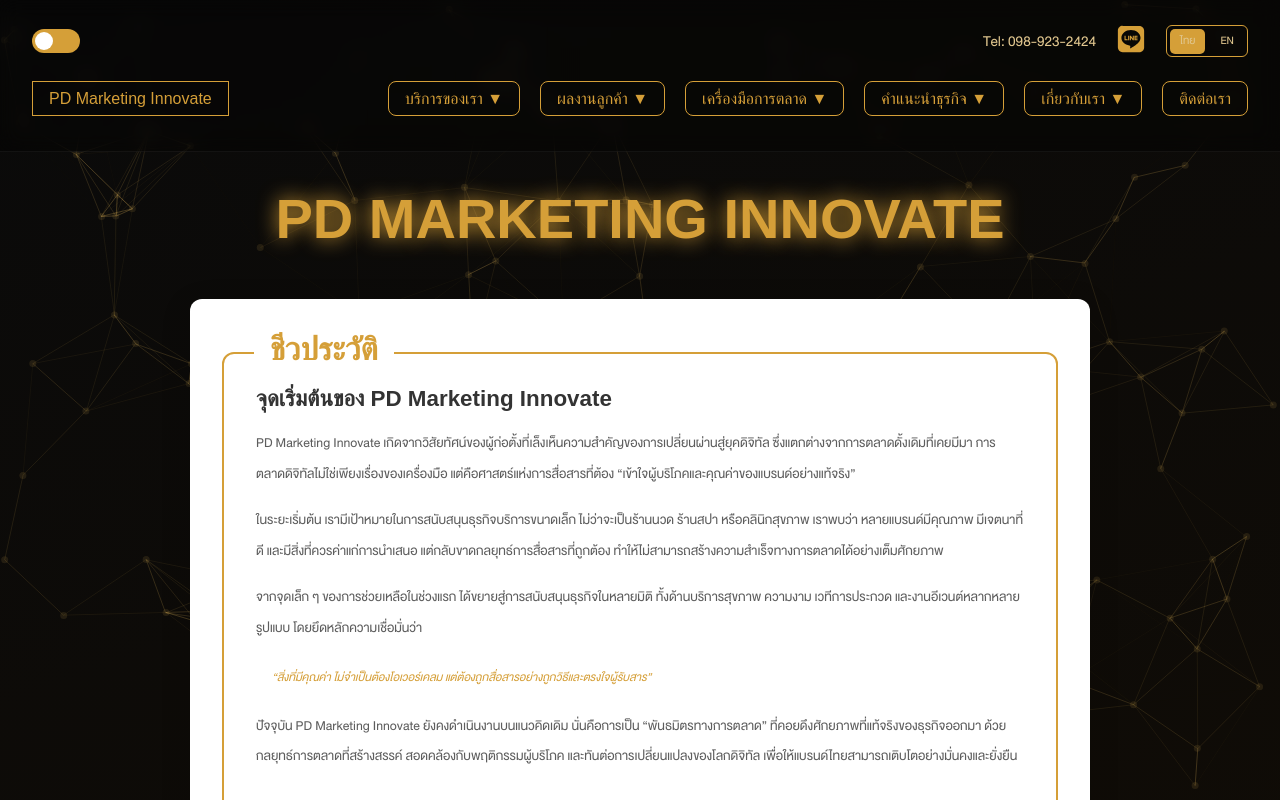
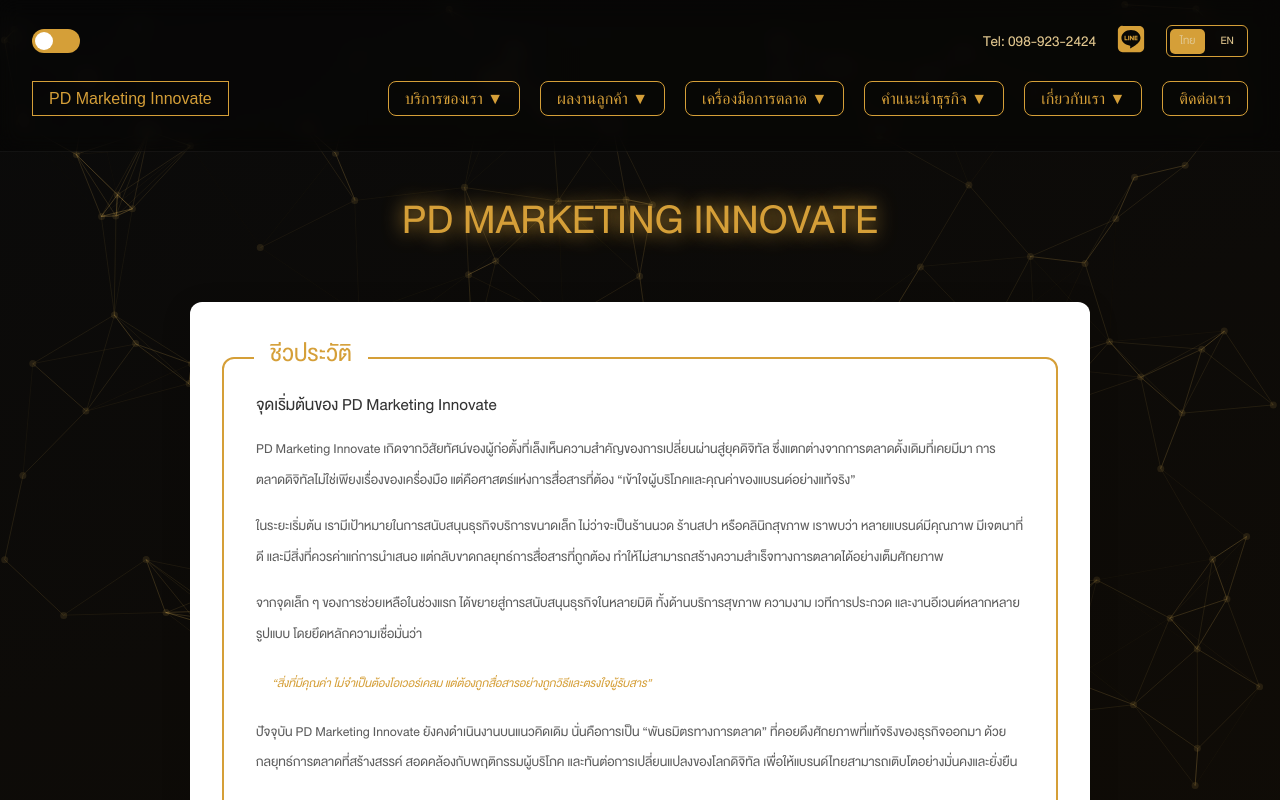
Before and after one commit to kkongyuu/pd_front, a React (Vite) app: page / in a window 1280 px wide. Shown: the top 800 px of the page. Built offline with nearby package versions, Linux system fonts and the light colour scheme; a web font is replaced by a local one.

Commit message:
chang path font

```diff
--- a/src/App.css
+++ b/src/App.css
@@ -1,12 +1,12 @@
 @font-face {
   font-family: 'Orbitron';
-  src: url('./src/assets/fonts/DB_Helvethaica X Bd.ttf') format('truetype');
+  src: url('./assets/fonts/DB_Helvethaica X Bd.ttf') format('truetype');
   font-weight: normal;
 }
 
 @font-face {
   font-family: 'DB Helvethaica X';
-  src: url('./src/assets/fonts/DB_Helvethaica_X.ttf') format('truetype');
+  src: url('./assets/fonts/DB_Helvethaica_X.ttf') format('truetype');
   font-weight: 700;
 }
 
```
